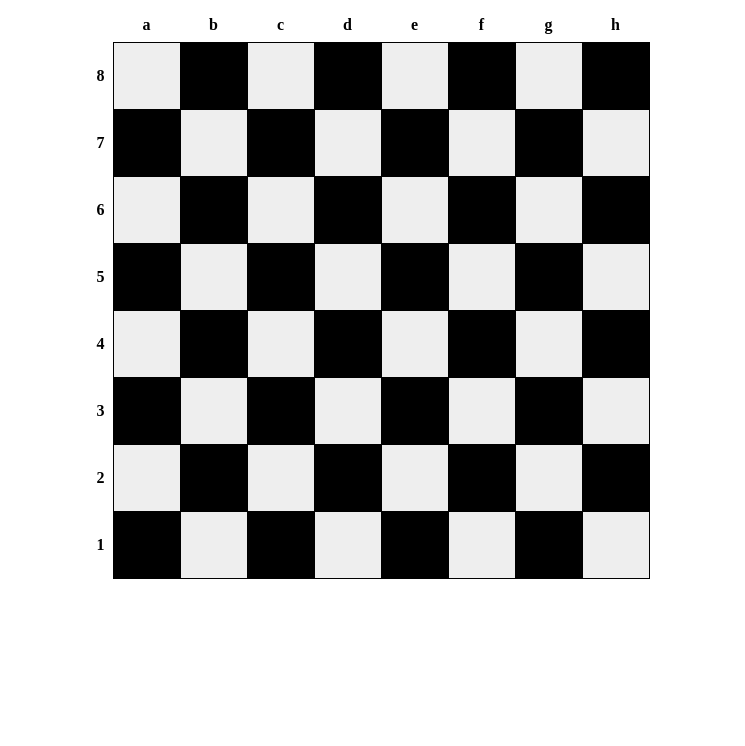
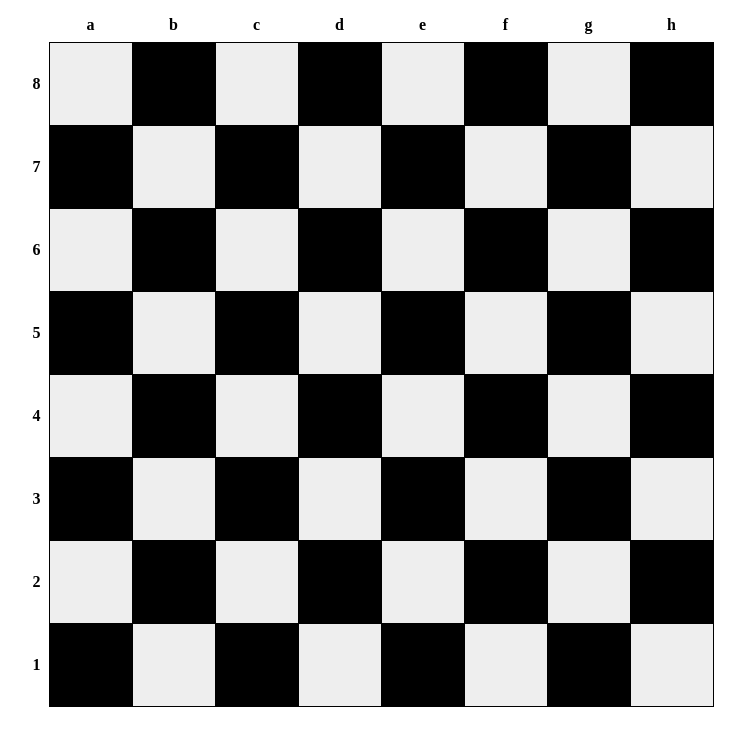
Before and after one commit to t-e-d-d/alchess, a plain HTML site: page index.html in a window 1280 px wide. Shown: the whole page, without its empty margins (271-1016 px from the left). Drawn offline with Linux system fonts and the light colour scheme.

Commit message:
Update index.html

```diff
--- a/index.html
+++ b/index.html
@@ -6,7 +6,7 @@
         <style>
             .chess-board { border-spacing: 0; border-collapse: collapse; }
             .chess-board th { padding: .5em; }
-            .chess-board td { border: 1px solid; width: 4em; height: 4em; }
+            .chess-board td { border: 1px solid; width: 5em; height: 5em; }
             .chess-board .light { background: #eee; }
             .chess-board .dark { background: #000; }
             .chess-board { margin-left: auto; margin-right: auto; }
```
